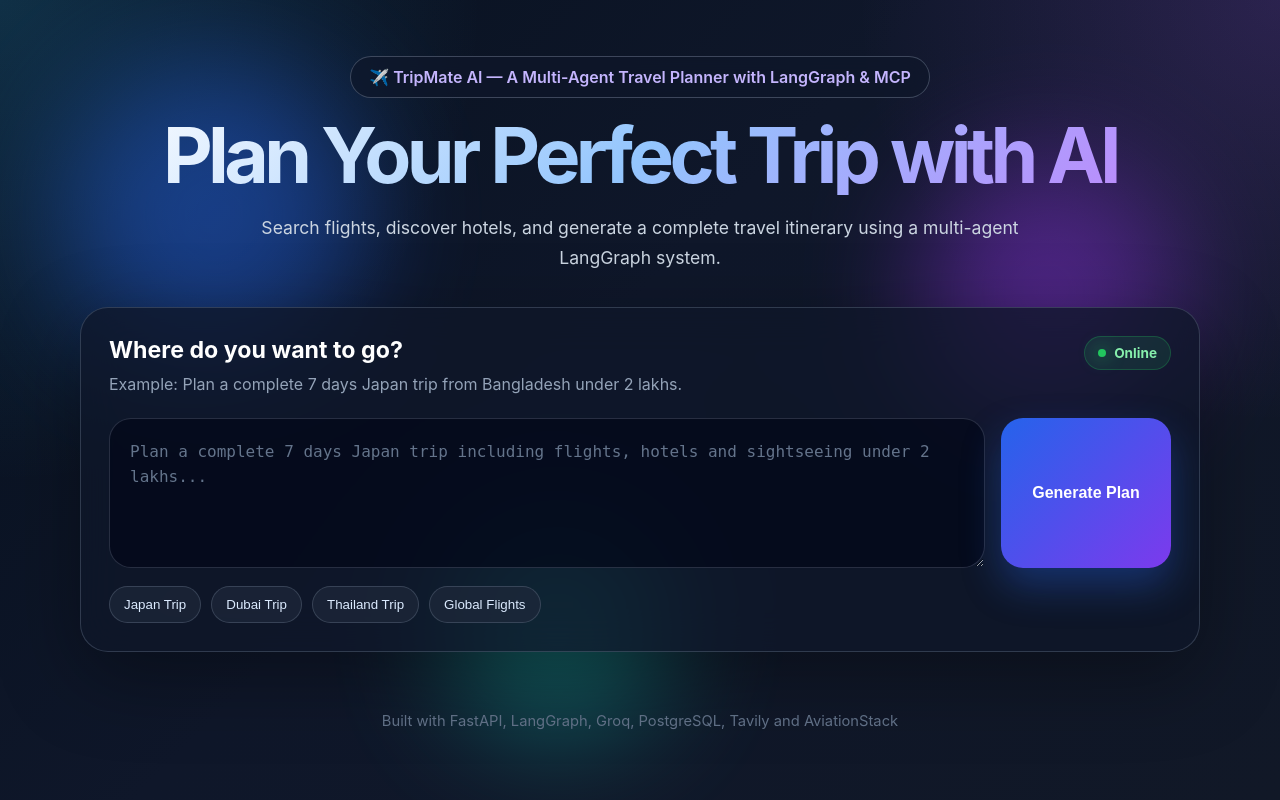
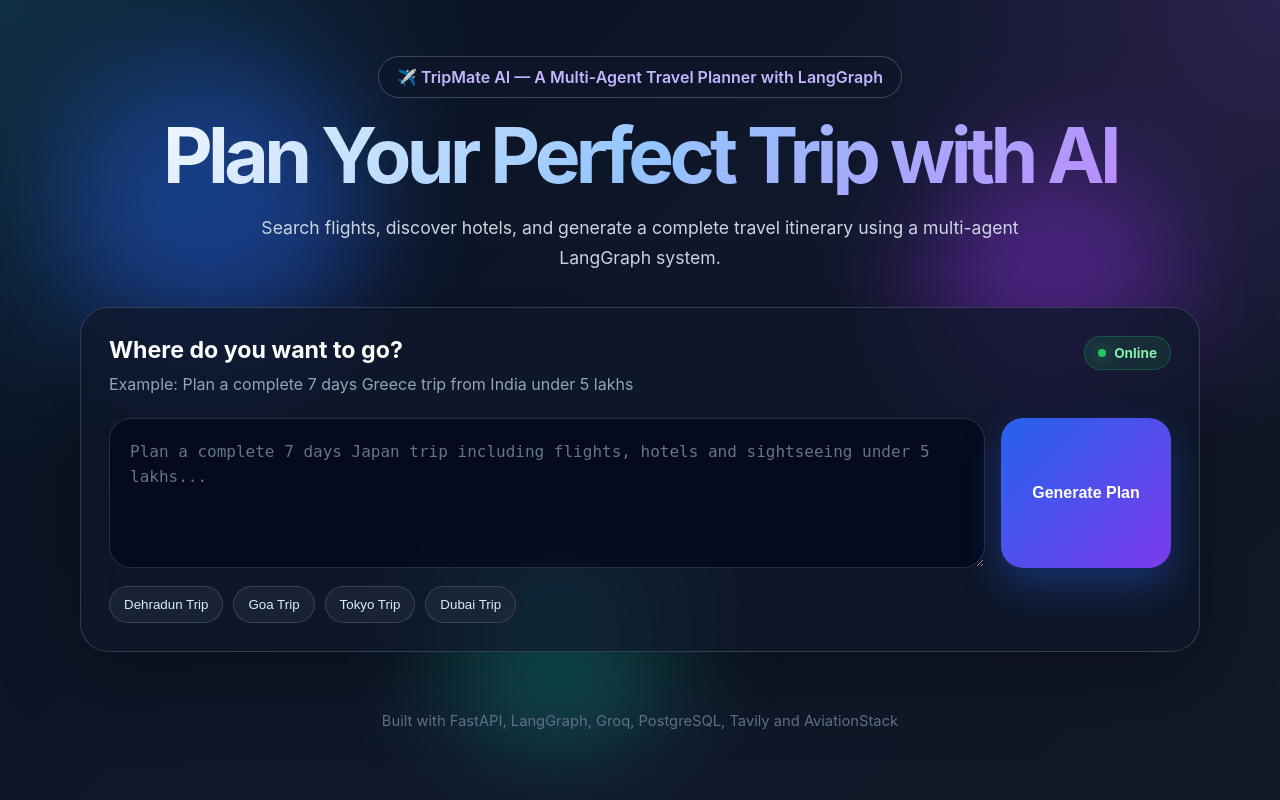
Before and after one commit to AlwaysAditya/Multi-Agent-Travel-Planner-with-LangGraph, a FastAPI app: page / in a window 1280 px wide. Run offline with FastAPI, Linux system fonts and the light colour scheme; some libraries are stand-ins or nearby versions.

Commit message:
Initial commit

```diff
--- a/templates/index.html
+++ b/templates/index.html
@@ -1,4 +1,3 @@
-
 <!DOCTYPE html>
 <html lang="en">
 <head>
@@ -23,7 +22,7 @@
 
         <section class="hero-section">
             <div class="badge">
-                ✈️ TripMate AI — A Multi-Agent Travel Planner with LangGraph & MCP
+                ✈️ TripMate AI — A Multi-Agent Travel Planner with LangGraph
             </div>
 
             <h1>
@@ -41,7 +40,7 @@
                 <div>
                     <h2>Where do you want to go?</h2>
                     <p>
-                        Example: Plan a complete 7 days Japan trip from Bangladesh under 2 lakhs.
+                        Example: Plan a complete 7 days Greece trip from India under 5 lakhs
                     </p>
                 </div>
 
@@ -54,7 +53,7 @@
             <div class="input-area">
                 <textarea
                     id="userInput"
-                    placeholder="Plan a complete 7 days Japan trip including flights, hotels and sightseeing under 2 lakhs..."
+                    placeholder="Plan a complete 7 days Japan trip including flights, hotels and sightseeing under 5 lakhs..."
                 ></textarea>
 
                 <button id="sendBtn" onclick="sendMessage()">
@@ -64,20 +63,20 @@
             </div>
 
             <div class="quick-prompts">
-                <button onclick="setPrompt('Plan a complete 7 days Japan trip from Bangladesh including flights, hotels and sightseeing under 2 lakhs.')">
-                    Japan Trip
+                <button onclick="setPrompt('Plan a 3 days Dehradun trip from New Delhi with flights, hotels and sightseeing.')">
+                    Dehradun Trip
                 </button>
 
-                <button onclick="setPrompt('Plan a 5 days Dubai trip from Dhaka with flights, hotels and sightseeing.')">
-                    Dubai Trip
+                <button onclick="setPrompt('Plan a 5 days Goa trip from New Delhi with flights, hotels and sightseeing.')">
+                    Goa Trip
                 </button>
 
-                <button onclick="setPrompt('Plan a 7 days Thailand trip from Bangladesh with budget hotels and sightseeing.')">
-                    Thailand Trip
+                <button onclick="setPrompt('Plan a complete 7 days Tokyo trip from India including flights, hotels and sightseeing under 5 lakhs.')">
+                    Tokyo Trip
                 </button>
 
-                <button onclick="setPrompt('Give me all country flight info.')">
-                    Global Flights
+                <button onclick="setPrompt('Plan a 5 days Dubai trip from India with flights, hotels and sightseeing.')">
+                    Dubai Trip
                 </button>
             </div>
 
```
